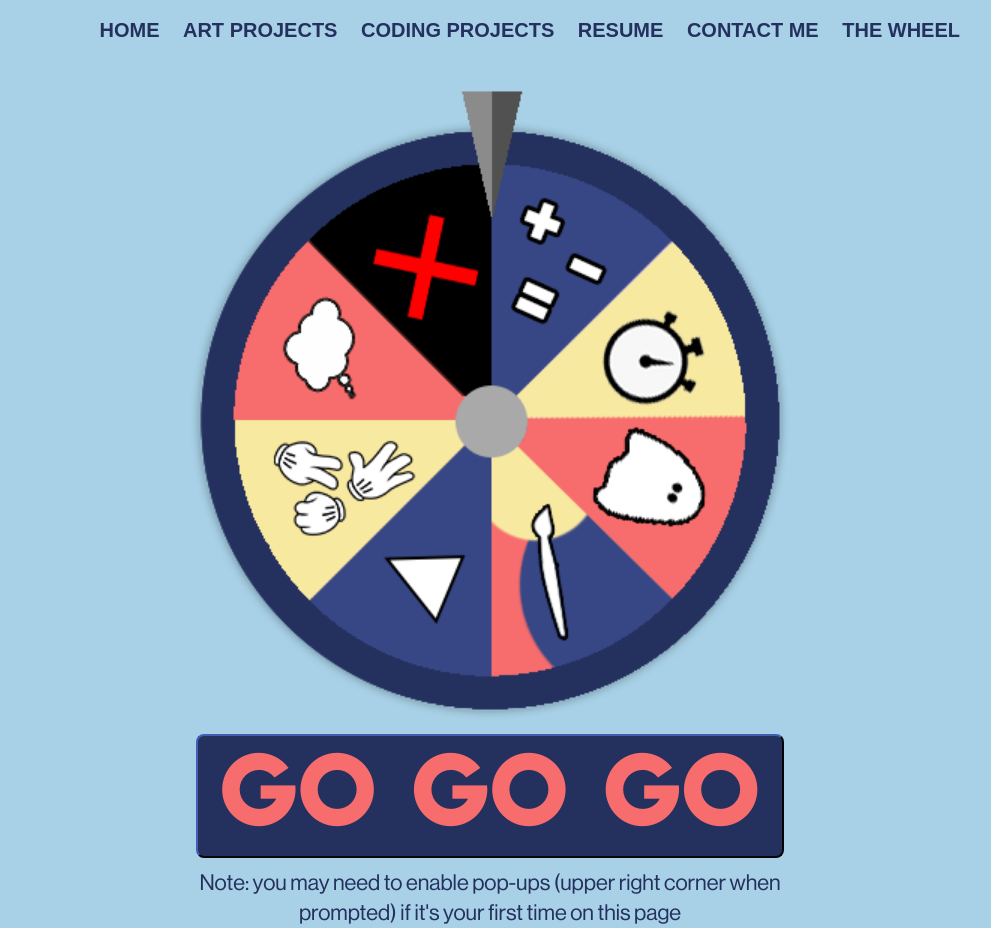
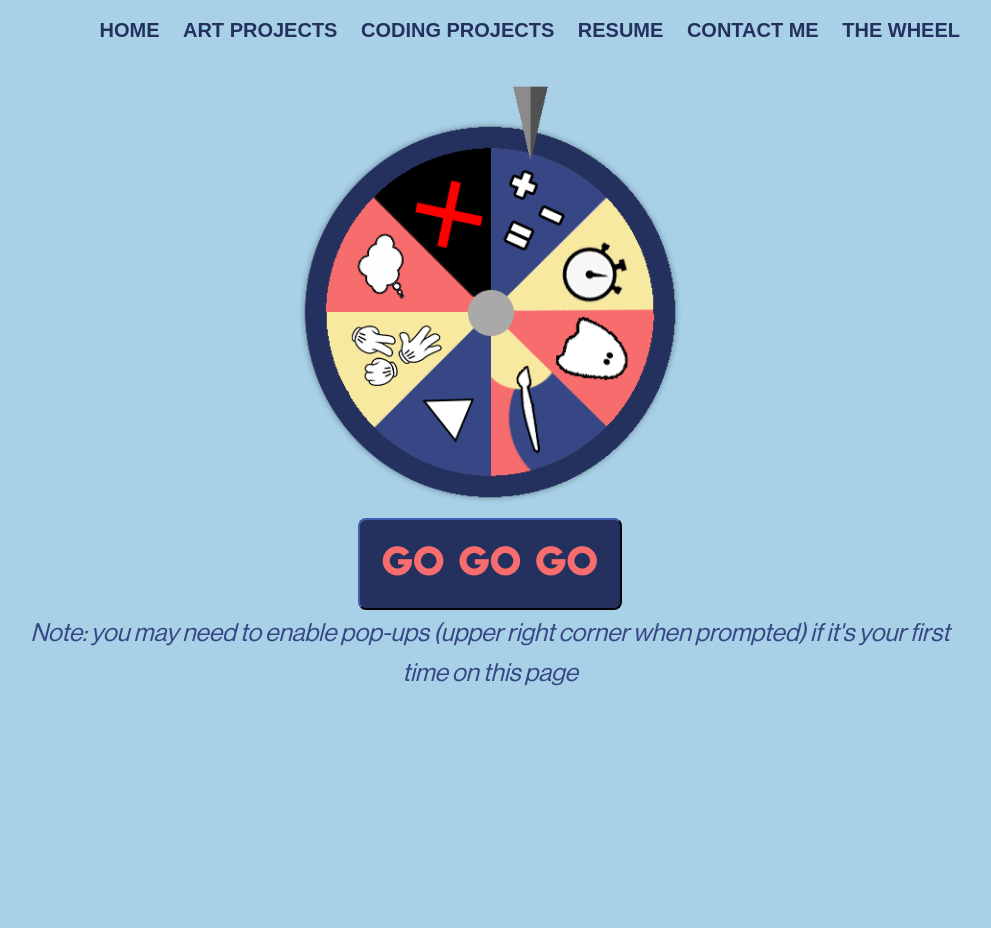
Before and after one commit to GabeButler01/GabeButler01.gitgub.io, a plain HTML site: page wheel.html in a window 1280 px wide. Shown: the whole page, without its empty margins (150-1141 px from the left). After the commit the page ends 800 px from the top, so only its background shows below. Drawn offline with Linux system fonts and the light colour scheme.

Commit message:
slight wheel tweaks

```diff
--- a/css/style.css
+++ b/css/style.css
@@ -122,6 +122,7 @@ a:hover {
 nav {
     top: 0;
     margin-bottom: 10px;
+    z-index: 3;
 
 }
 
@@ -274,8 +275,8 @@ div.math
 }
 
 #wheel {
-    width: 600px;
-    height: 600px;
+    width: 40%;
+    height: auto;
     top: 50px;
     margin: 0 auto;
     position: relative;
@@ -284,8 +285,8 @@ div.math
 .ticker{
     position: absolute;
     box-shadow: 0px 0px 0px #888888;
-    width: 120px;
-    left: 242px;
+    width: 18%;
+    left: 198px;
     top: -40px;
     z-index: 2;
 }
@@ -299,21 +300,22 @@ div.math
 .spin{
     color: #f76d6e;
     background-color: #24315e;
-    padding: 6px 22px;
+    padding: 0px 22px;
     border-radius: 8px;
-    margin: auto;
     margin-top: 10px;
+    outline: none;
     border-color: #24315e;
     text-align: center;
     font-family: 'CenturyGothicBold', sans-serif;
-    font-size: 100px;
-    line-height: 108px;
+    font-size: 40px;
+    line-height: 88px;
     display: grid;
 }
 
 .spin:focus{
     color: #f76d6e;
     background: #24315e;
+    outline: none;
 }
 
 #hide{
@@ -490,6 +492,9 @@ div.math
         font-size: 20px;
         line-height: 28px;
     }
+    #warning{
+        color:#a8d1e7;
+    }
 }
 
 @media only screen and (min-width: 1201px) {
--- a/wheel.html
+++ b/wheel.html
@@ -26,8 +26,11 @@
         <img id="hide" src="/img/hampster.jpg" class="hampster" alt="Scared hampster">
         <img class="wheel" src="/img/FinalWheel.png" alt="A colorful the will result in different suprises">
         <button class="spin">GO GO GO</button>
-        <p id="warning">Note: you may need to enable pop-ups (upper right corner when prompted) if it's your first time on this page</p>
     </div>
+    <br>
+    <br>
+    <br>
+    <h5 id="warning">Note: you may need to enable pop-ups (upper right corner when prompted) if it's your first time on this page</h5>
 
 
 
```
